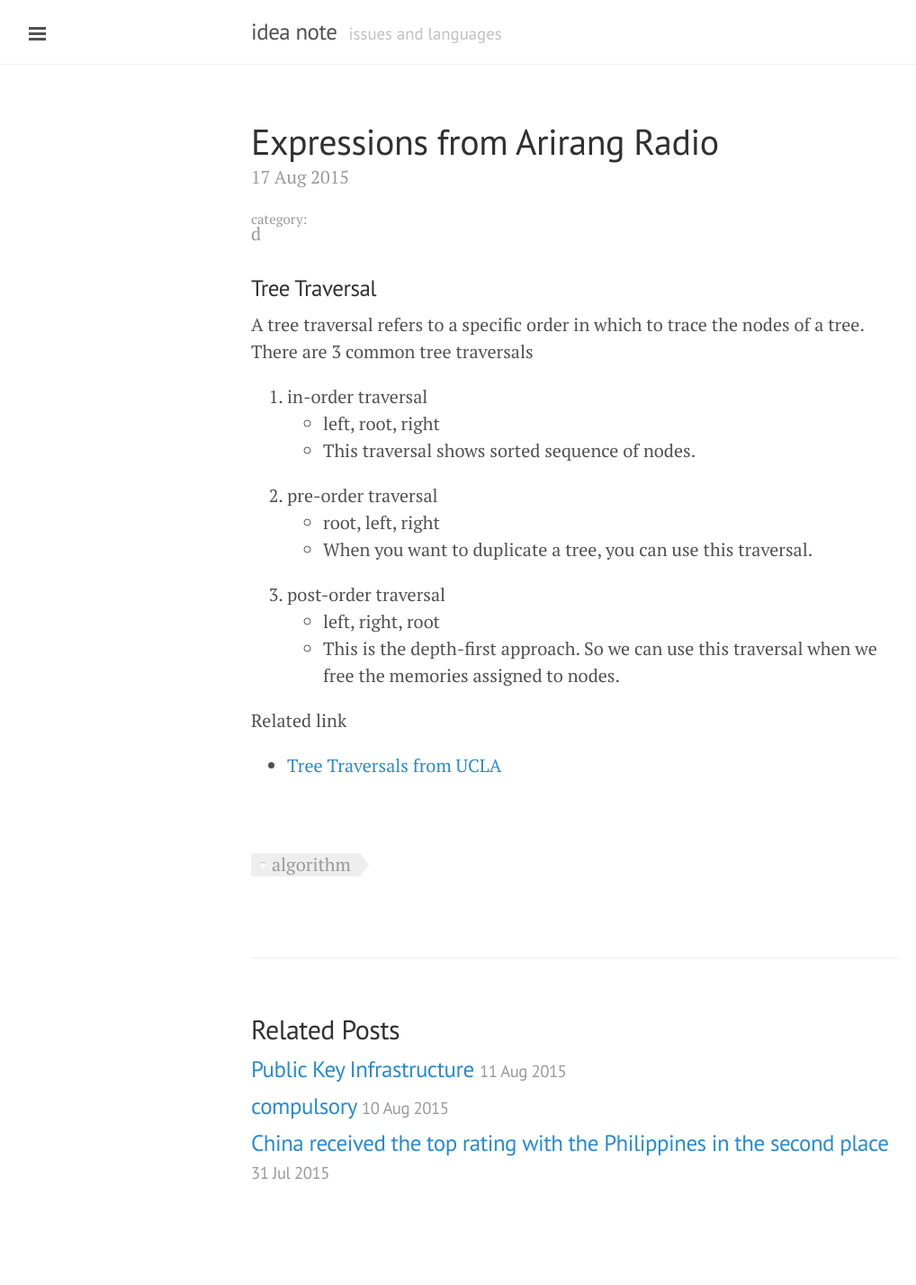
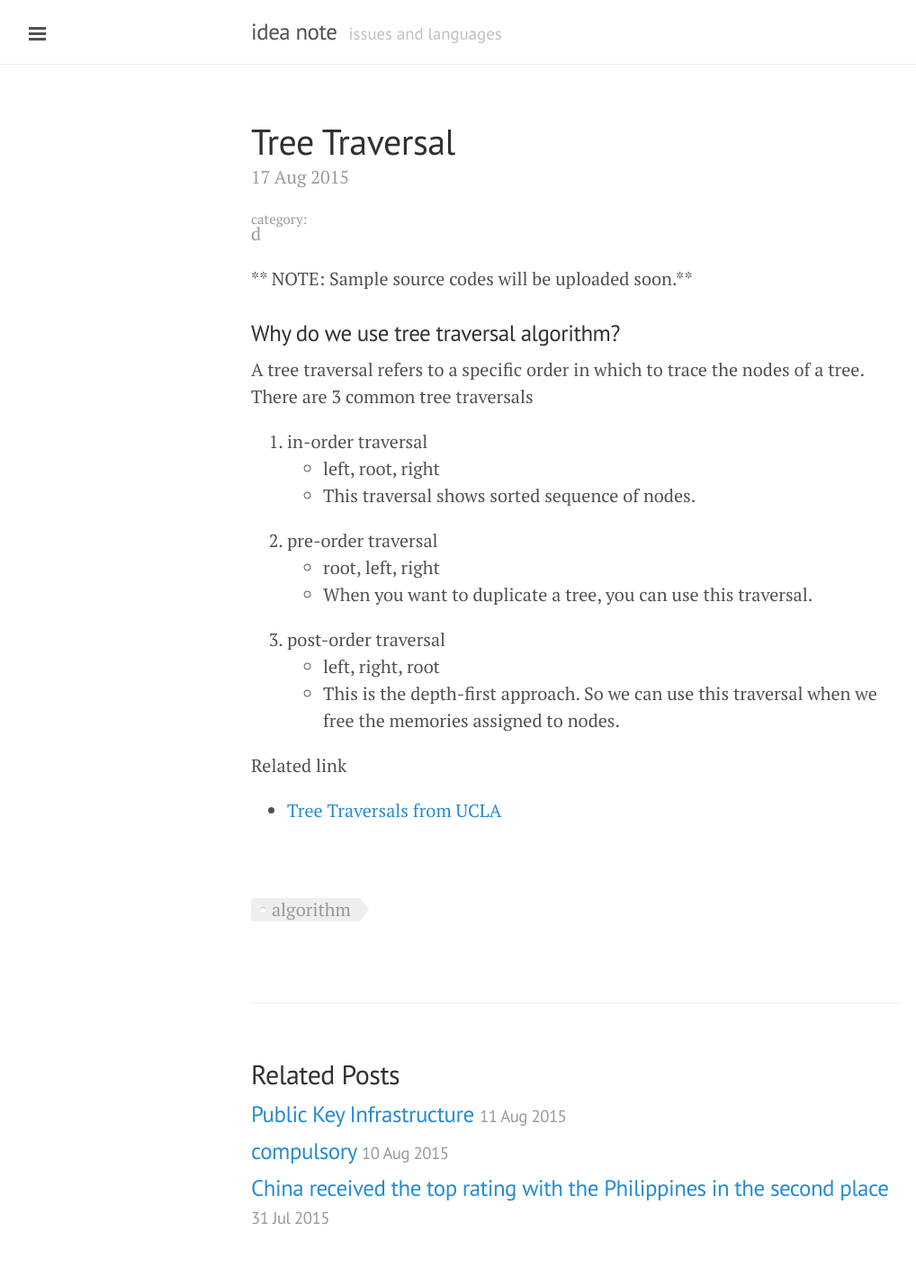
Before and after one commit to aichaku/aichaku.github.io, a Jekyll site: the page built from _posts/d/2015-08-17-tree-traversal.md, in a window 1280 px wide. Shown: the whole page at 90% size, without its empty margins (1-1019 px from the left). Built offline with Jekyll 4.4.1, drawn with Linux system fonts in a browser that asks for light colours; Markdown is read by kramdown in place of the engine named in the settings; before the commit the page ends 1378 px from its top, so only the background shows below that.

Commit message:
put some notice about tree traversal post

```diff
--- a/_posts/d/2015-08-17-tree-traversal.md
+++ b/_posts/d/2015-08-17-tree-traversal.md
@@ -1,11 +1,14 @@
 ---
 layout: post
-title: Expressions from Arirang Radio
+title: Tree Traversal
 category: d
 tags: [algorithm]
 ---
 
-### Tree Traversal
+
+** NOTE: Sample source codes will be uploaded soon.**
+
+### Why do we use tree traversal algorithm?
 A tree traversal refers to a specific order in which to trace the nodes of a tree.
 There are 3 common tree traversals
 
```
